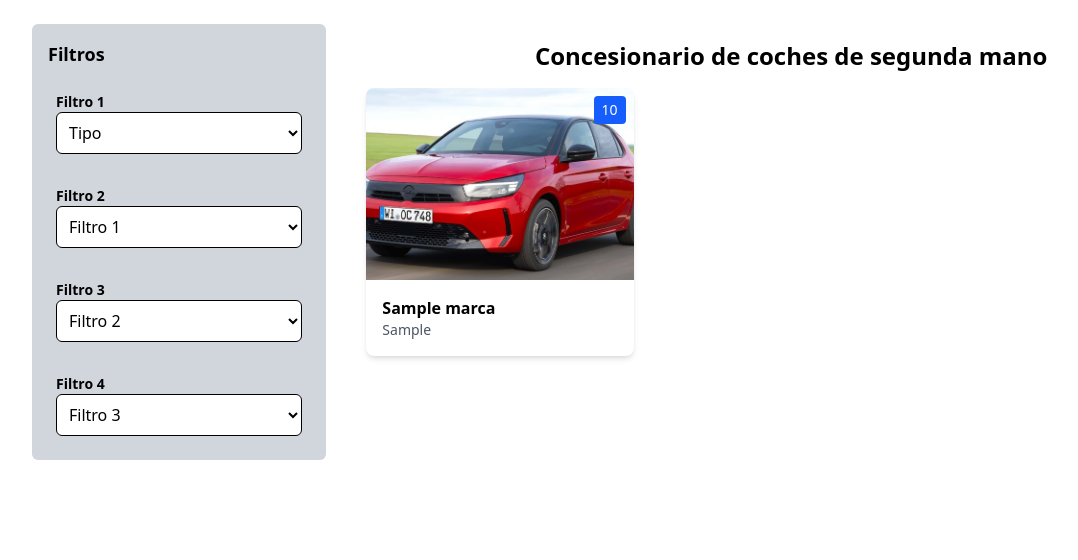
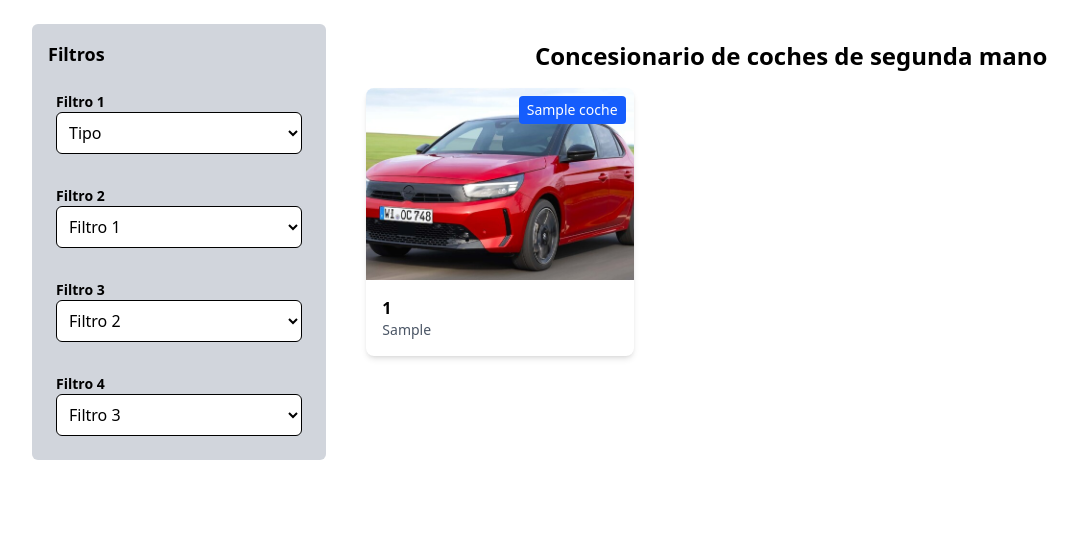
Before and after one commit to rajnaroc/VALENCARS, a Flask app: template src/templates/catalogo.html in a window 1280 px wide. Shown: the part 86-646 px from the top of the page, without its empty margins (8-1086 px from the left). Run offline with Flask 3, Linux system fonts and the light colour scheme; the template is opened without the code that fills it: most values are stand-ins (such as "Sample title", 1, 10 or a date in 2020); some libraries are stand-ins or nearby versions.

Commit message:
enseñas los coches

```diff
--- a/src/templates/catalogo.html
+++ b/src/templates/catalogo.html
@@ -34,20 +34,19 @@
     </aside>
 
     <!-- Catálogo -->
-    {% for coche in coches %}
     <main class="w-full md:w-3/4 p-4">
         <h2 class="text-2xl font-bold mb-4 text-center">Concesionario de coches de segunda mano</h2>
+        {% for coche in coches %}
         <div class="grid grid-cols-1 sm:grid-cols-2 md:grid-cols-3 gap-6">
             <!-- Producto -->
             <div class="bg-white shadow-md rounded-lg overflow-hidden">
                 <div class="relative">
                     <img src="{{url_for('static', filename='img/foto.jpg')}}" alt="Coche" class="w-full h-48 object-cover">
-                    <span class="absolute top-2 right-2 bg-blue-600 text-white text-sm px-2 py-1 rounded">{{coche.precio}}</span>
+                    <span class="absolute top-2 right-2 bg-blue-600 text-white text-sm px-2 py-1 rounded">{{coche.1}}</span>
                 </div>
                 <div class="p-4">
-                    <p class="font-semibold">{{coche.marca}}</p>
+                    <p class="font-semibold">{{coche.0}}</p>
                     <p class="text-sm text-gray-600">{{coche.cv}}</p>
-
                 </div>
             </div>
         </div>
```
